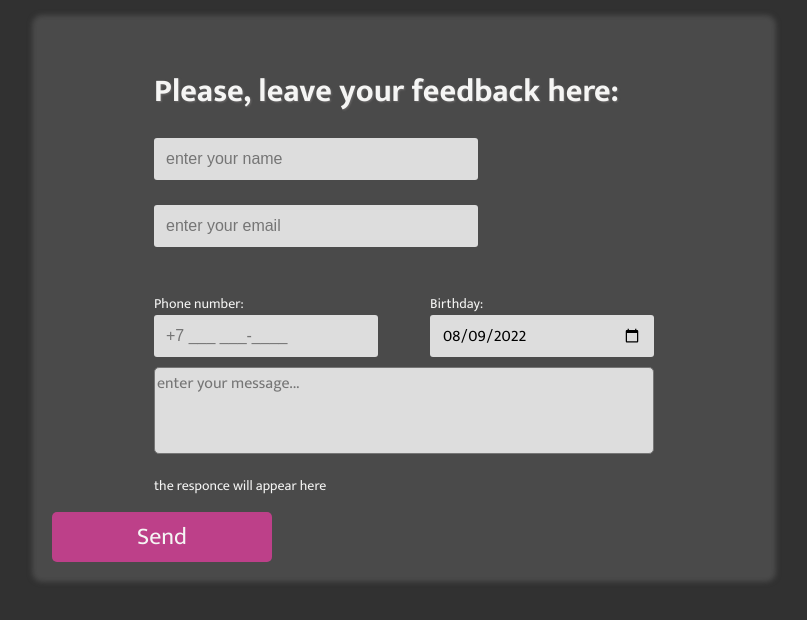
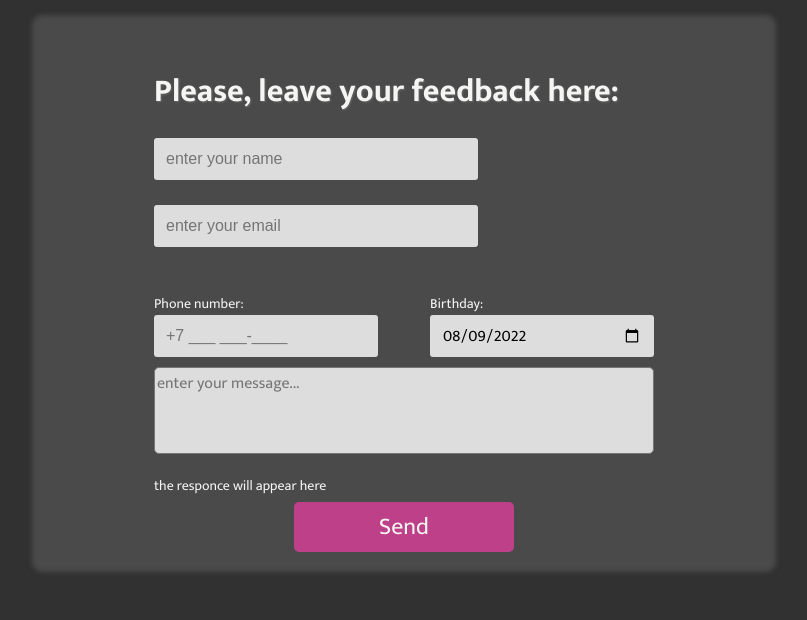
Before and after one commit to dariavenskaya/feedback-form-react, a React (Create React App) app: page / in a window 1280 px wide. Shown: the top 620 px of the page, without its empty margins (236-1043 px from the left). Built offline with nearby package versions, Linux system fonts and the light colour scheme.

Commit message:
fix: button position

```diff
--- a/src/components/Form.tsx
+++ b/src/components/Form.tsx
@@ -140,7 +140,7 @@ const fetchData = () => {
 
 
   return(
-      <>
+      <div className='form'>
       <form autoComplete="off" >
           <div className="name">
           {(nameDirty && nameError) && <div className="error">{nameError}</div>}
@@ -167,7 +167,7 @@ const fetchData = () => {
           <div>{answer}</div>
       </form>
       <button disabled={!formValid} onClick={fetchData}>Send</button>
-      </>
+      </div>
   )
 }
 export default Form;
--- a/src/styles/Form.scss
+++ b/src/styles/Form.scss
@@ -1,4 +1,10 @@
 $inputBg: #ddd;
+
+
+.form{
+    display: flex;
+    flex-direction: column;
+}
 
 form{
     display: flex;
@@ -50,6 +56,7 @@ button{
     border-radius: 5px;
     margin-top: 10px;
     transition: all 0.3s;
+    margin: 0 auto
 }
 textarea{
     border-radius: 5px;
```
